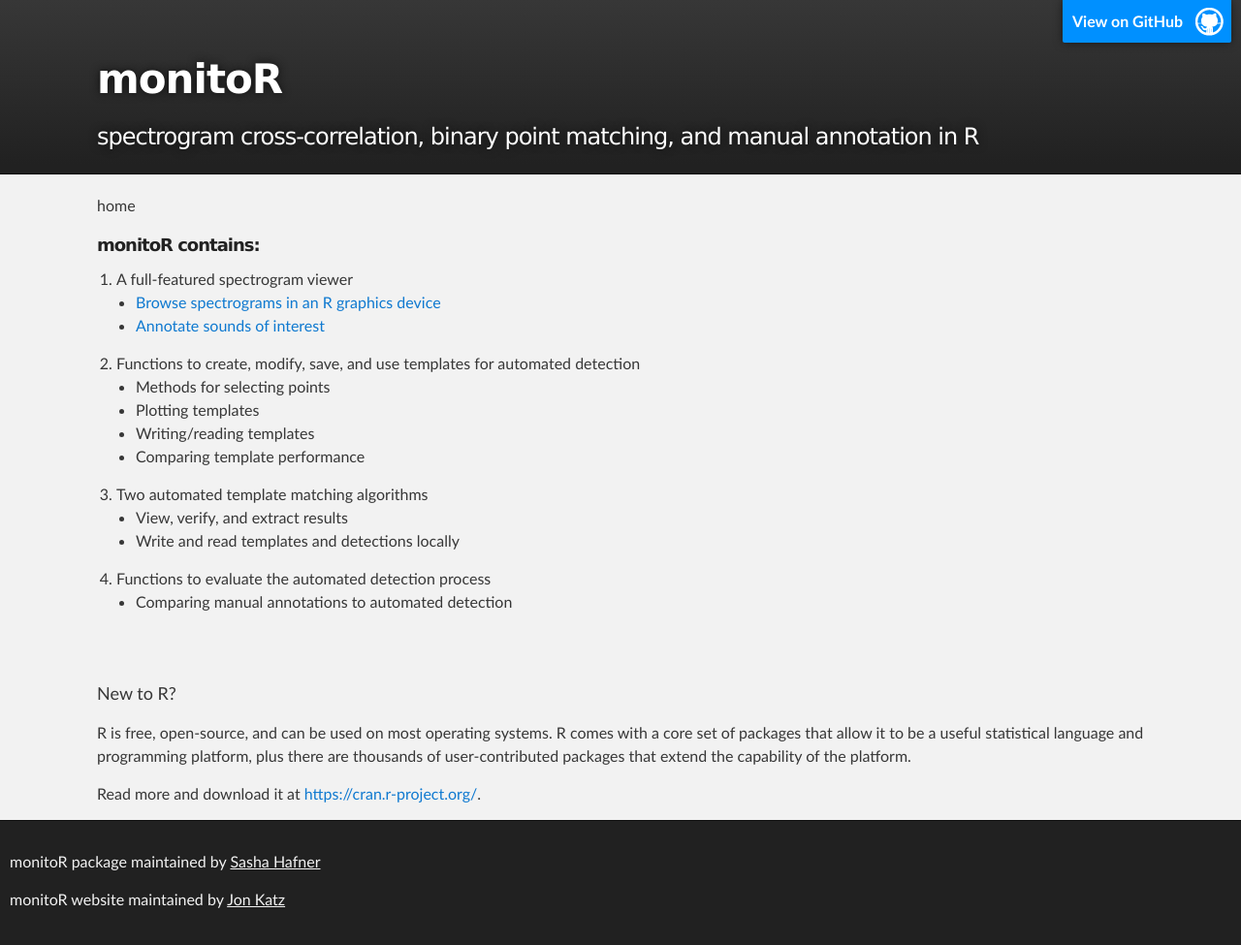
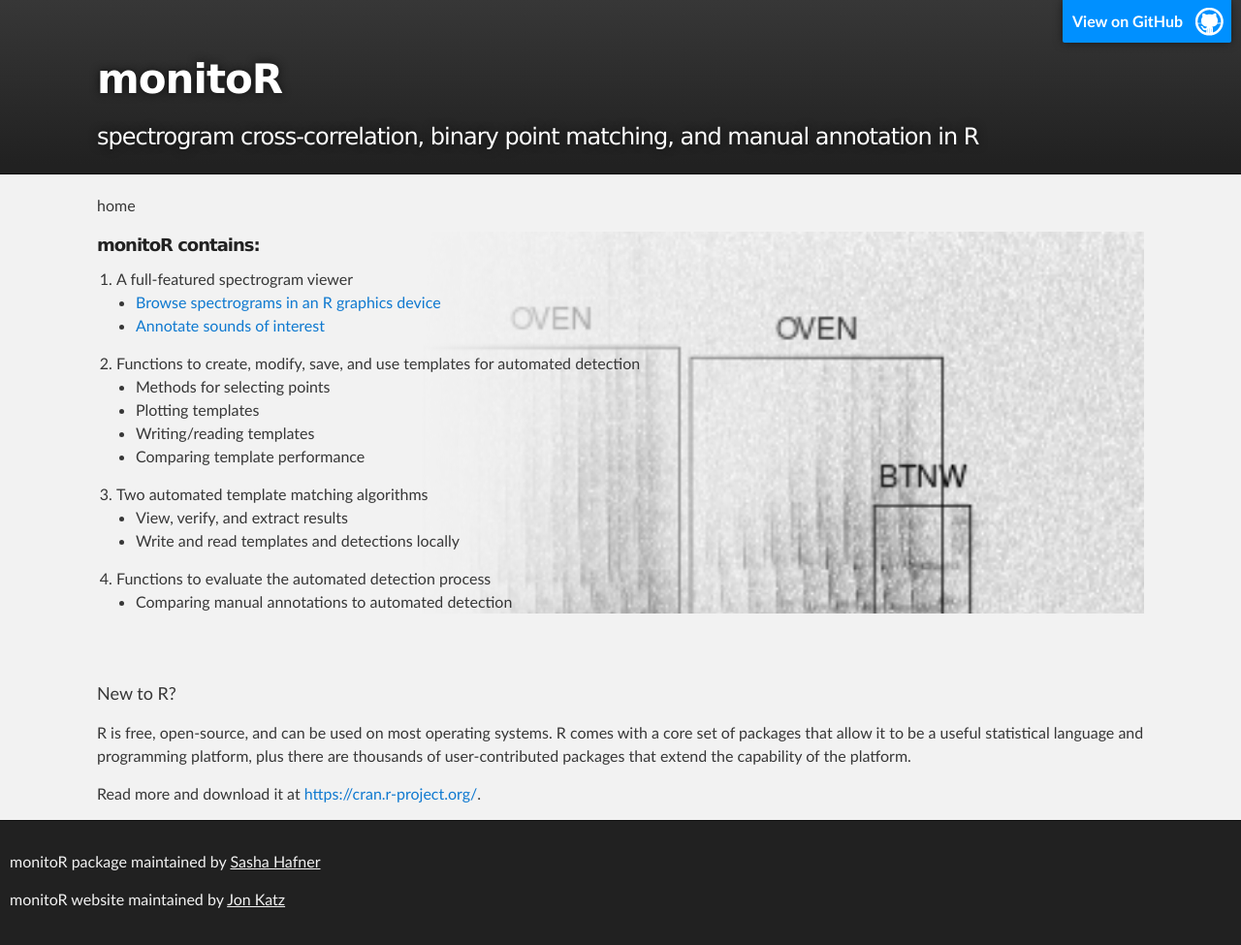
Before and after one commit to jonkatz2/monitoR, a Jekyll site: the page built from index.md, in a window 1280 px wide. Shown: the whole page at 97% size. Built offline with Jekyll 4.4.1, drawn with Linux system fonts in a browser that asks for light colours.

Commit message:
background test

```diff
--- a/assets/css/style.scss
+++ b/assets/css/style.scss
@@ -17,5 +17,5 @@
 
 #mainlist {
     background-size: cover;
-    background-image: url("assets/images/semitrans.png");
+    background-image: url("/monitoR/assets/images/semitrans.png");
 }
```
